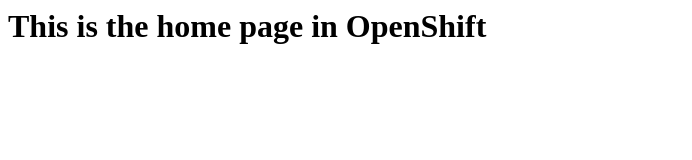
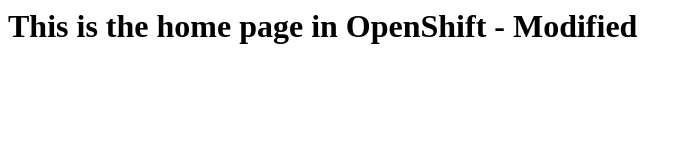
Before and after one commit to oliveiralg/OCPLabs, a plain HTML site: page index.html in a window 1280 px wide. Shown: the whole page, without its empty margins (0-692 px from the left). Drawn offline with Linux system fonts and the light colour scheme.

Commit message:
Update index.html

```diff
--- a/index.html
+++ b/index.html
@@ -1,8 +1,8 @@
-<html>
+ <html>
   <head>
     <title>HTML Home Page</title>
   </head>
   <body>
-    <h1>This is the home page in OpenShift</h1>
+    <h1>This is the home page in OpenShift - Modified</h1>
   </body>
 </html>
```
